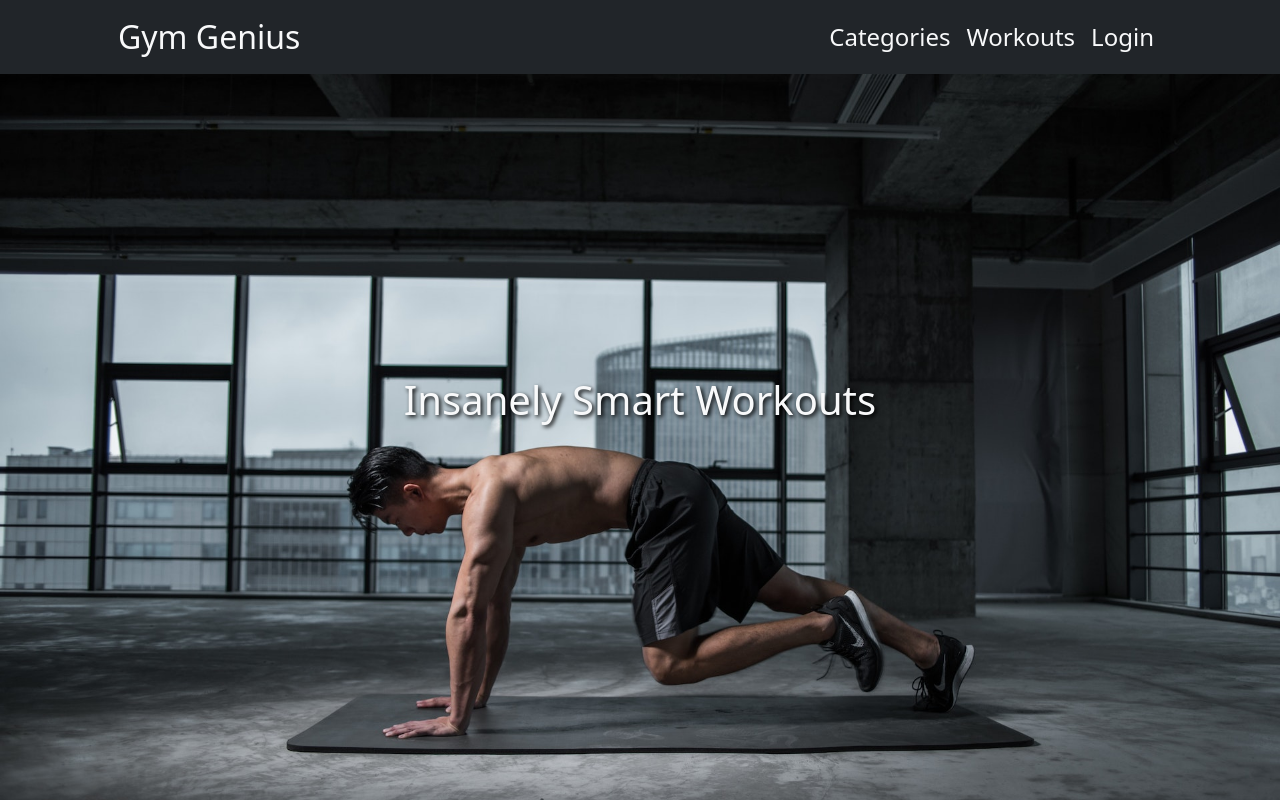
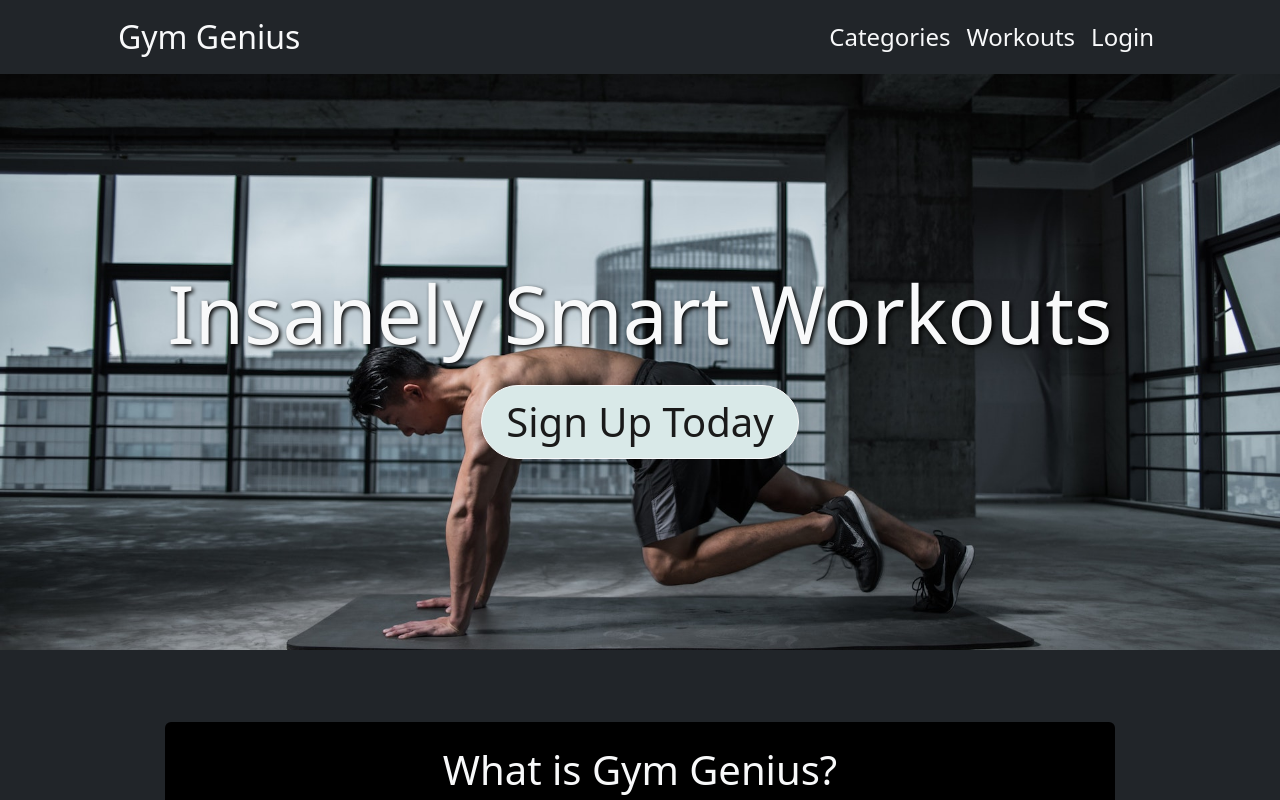
Before and after one commit to DevStar0802/gym-genius, a React (Create React App) app in the folder client/: page / in a window 1280 px wide. Shown: the top 800 px of the page. Built offline with nearby package versions, Linux system fonts and the light colour scheme.

Commit message:
Added responsive styling to homepage

```diff
--- a/client/src/pages/Home.js
+++ b/client/src/pages/Home.js
@@ -5,10 +5,14 @@ import './homepage.css'
 const Home = () => {
   return (
     <section className='bg-dark '>
-      <div>
-        <h2 className='text-light text-center fs-1 hero'>Insanely Smart Workouts</h2>
-        <img src={homeHero} alt="man working out" className='w-100 h-75' />
+      <div id="hero-flex" className='d-flex text-center justify-content-center align-items-center'>
+        <div className=''>
+          <h2 className='text-light text-center hero'>Insanely Smart Workouts</h2>
+          <Link className='text-center btn btn-light hero-signup rounded-pill mt-3 px-4' to={'/signUp'}>Sign Up Today</Link>
+        </div>
       </div>
+
+      {/*  */}
       <div className='container mt-4 py-5'>
         <div className='row'>
           <div className='col-10  mx-auto text-light bg-black rounded'>
--- a/client/src/pages/homepage.css
+++ b/client/src/pages/homepage.css
@@ -1,23 +1,9 @@
 body {
     background-color: #4e4e4e;
-
 }
 
 .hero {
-
-    position: absolute;
-    /* Position the h1 absolutely within the container */
-    top: 50%;
-    /* Position the top of the h1 at the vertical center of the container */
-    left: 50%;
-    /* Position the left side of the h1 at the horizontal center of the container */
-    transform: translate(-50%, -50%);
-    /* Use translate to center the h1 precisely */
-    font-size: 48px;
-    /* Corrected CSS */
     text-shadow: 2px 2px 4px #000000;
-
-
 }
 
 #SignupForm {
@@ -208,3 +194,29 @@ body {
     margin-left: 35vw;
     border: #000000 solid 1px;
 }
+
+#hero-flex {
+    background-image: url('../images/home-hero.jpg');
+    background-size: cover;
+    height: 75vw
+}
+
+
+/* Media Queries !!! */
+
+@media only screen and (min-width: 1200px) {
+    #hero-flex {
+        background-image: url('../images/home-hero.jpg');
+        background-size: cover;
+        height: 45vw;
+        background-position-y: -100px;
+    }
+
+    #hero-flex h2 {
+        font-size: 80px;
+    }
+
+    .hero-signup {
+        font-size: 2.5rem;
+    }
+}
```
